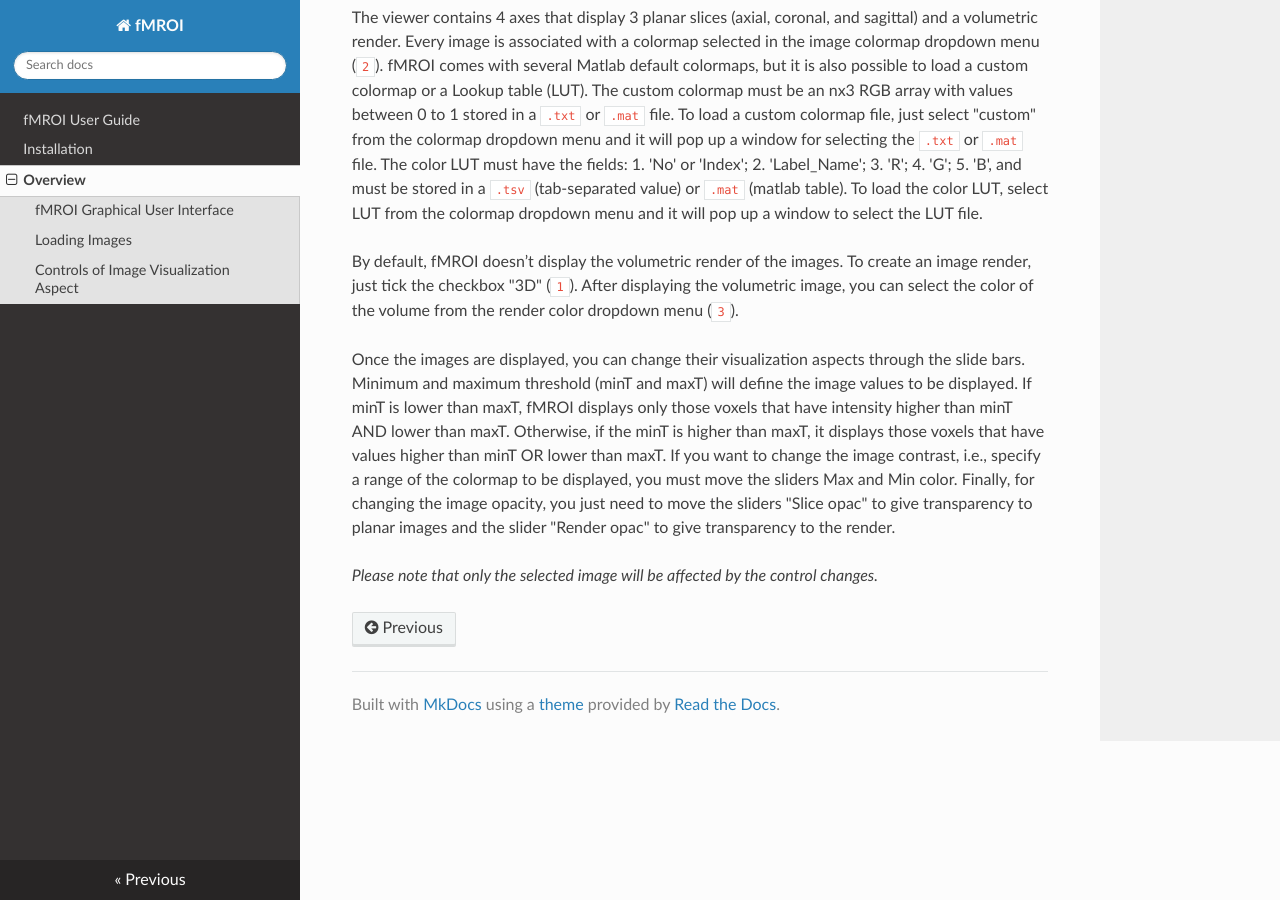
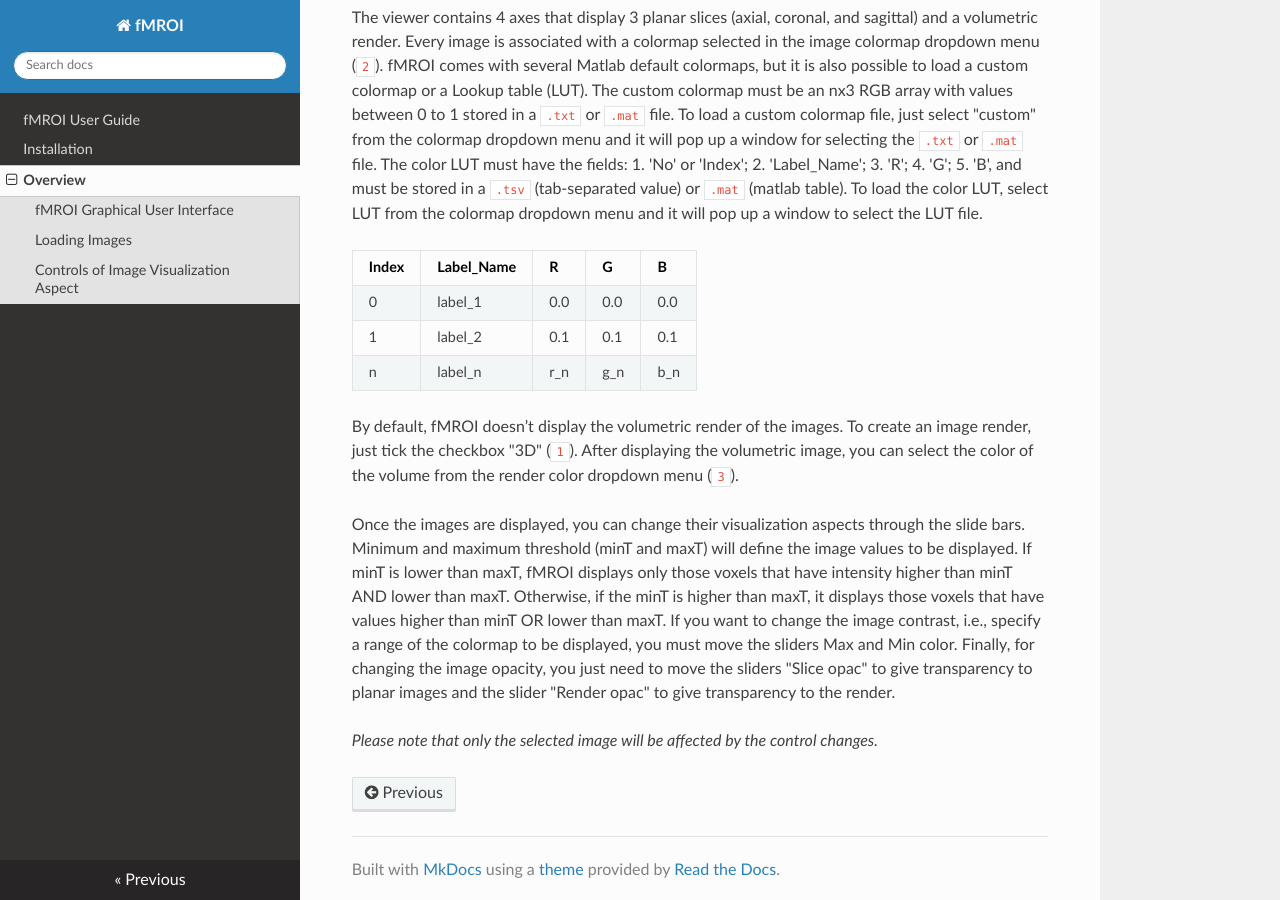
Before and after one commit to proactionlab/fmroi-docs, an MkDocs documentation site: the page built from docs/overview.md, in a window 1280 px wide and 900 px high, scrolled down 2303 px. Built offline with MkDocs 1.6.1, drawn with Linux system fonts in a browser that asks for light colours; nearby versions of some CDN libraries.

Commit message:
update overview page

```diff
--- a/docs/overview.md
+++ b/docs/overview.md
@@ -44,6 +44,14 @@
 
 The viewer contains 4 axes that display 3 planar slices (axial, coronal, and sagittal) and a volumetric render. Every image is associated with a colormap selected in the image colormap dropdown menu (`2`). fMROI comes with several Matlab default colormaps, but it is also possible to load a custom colormap or a Lookup table (LUT). The custom colormap must be an nx3 RGB array with values between 0 to 1 stored in a `.txt` or `.mat` file. To load a custom colormap file, just select "custom" from the colormap dropdown menu and it will pop up a window for selecting the `.txt` or `.mat` file. The color LUT must have the fields: 1. 'No' or 'Index'; 2. 'Label_Name'; 3. 'R'; 4. 'G'; 5. 'B', and must be stored in a `.tsv` (tab-separated value) or `.mat` (matlab table). To load the color LUT, select LUT from the colormap dropdown menu and it will pop up a window to select the LUT file.
 
+| Index | Label_Name | R   | G   | B   |
+|-------|------------|-----|-----|-----|
+| 0     | label_1    | 0.0 | 0.0 | 0.0 |
+| 1     | label_2    | 0.1 | 0.1 | 0.1 |
+| n     | label_n    | r_n | g_n | b_n |
+
+
+
 By default, fMROI doesn’t display the volumetric render of the images. To create an image render, just tick the checkbox "3D" (`1`). After displaying the volumetric image, you can select the color of the volume from the render color dropdown menu (`3`).
 
 Once the images are displayed, you can change their visualization aspects through the slide bars.
```
